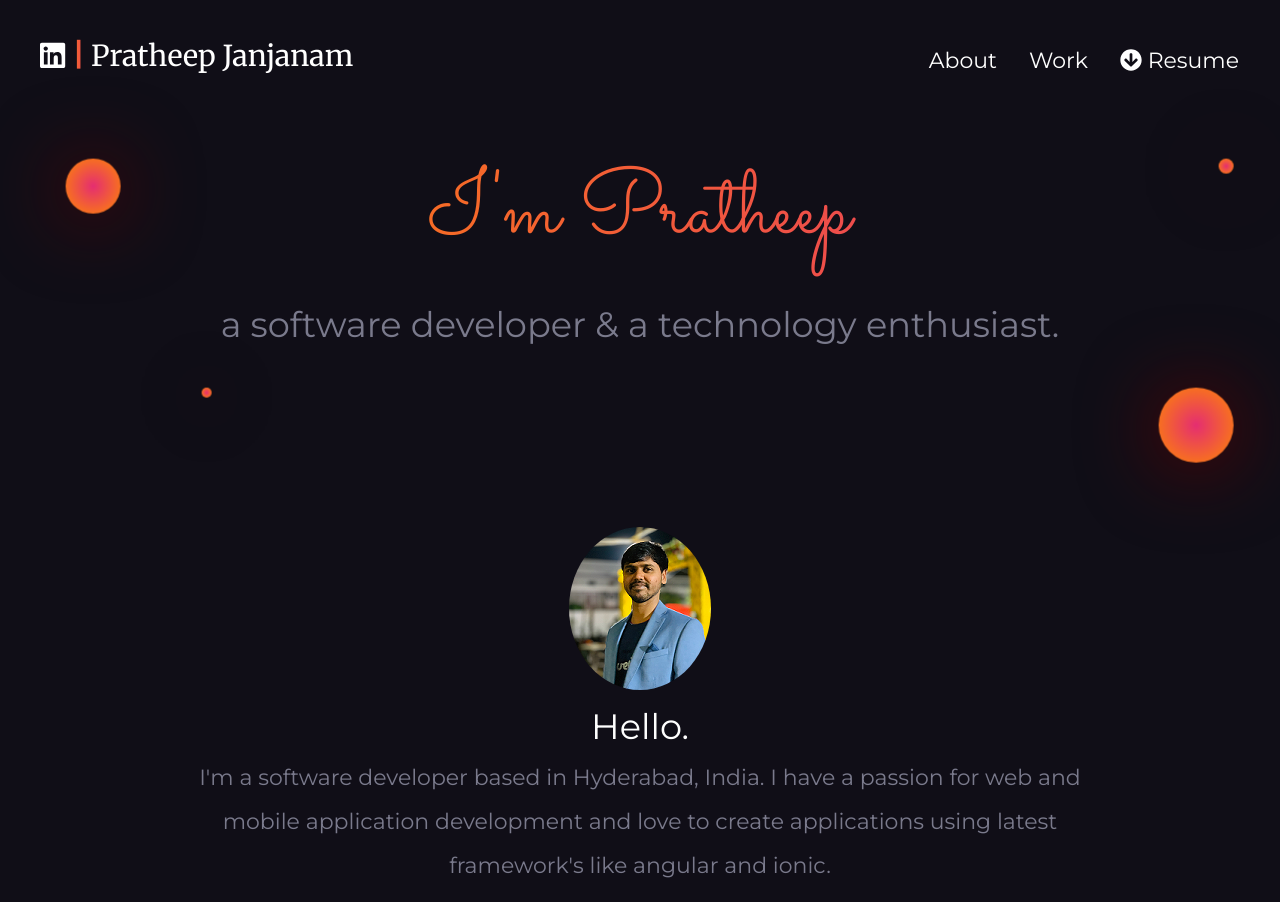
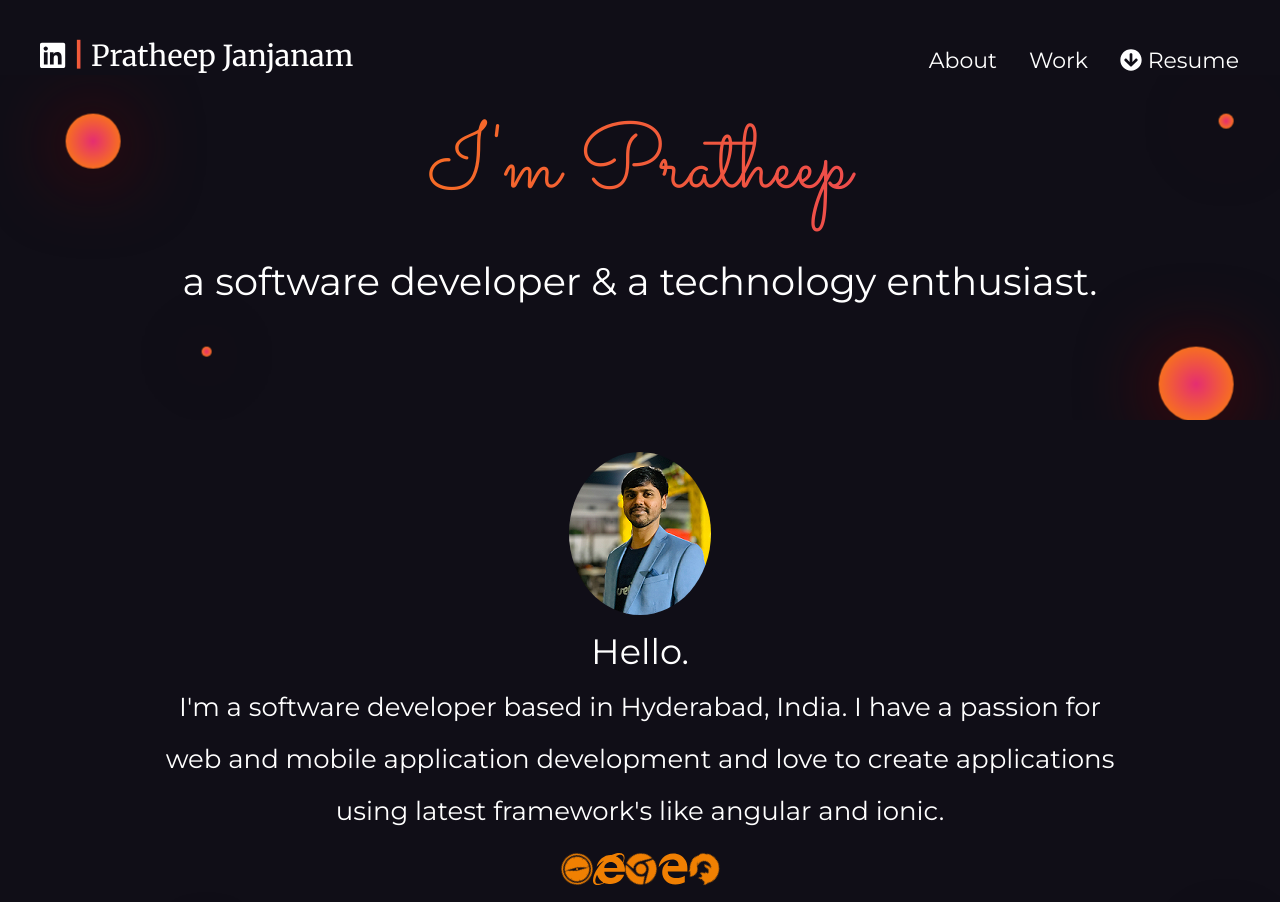
Before and after one commit to pratheep138/pratheep_my_site, an Angular app: page /home in a window 1280 px wide. Shown: the top 902 px of the page. Built offline with nearby package versions, Linux system fonts and the light colour scheme.

Commit message:
font size and header position fixed

```diff
--- a/src/app/app.component.scss
+++ b/src/app/app.component.scss
@@ -2,10 +2,11 @@
     text-align: center;
     font-family: 'Merriweather', serif;
     .headder {
-        position: relative;
+        position: fixed;
         width: 100%;
         height: 75px;
         background: #100e17;
+        z-index: 1;
     }
     .profile-image {
         position: absolute;
--- a/src/app/home/components/home/home.component.scss
+++ b/src/app/home/components/home/home.component.scss
@@ -2,7 +2,7 @@
   .top-container {
     background-color: #100e17;
     position: relative;
-    padding-top: 50px;
+    padding-top: 80px;
     height: 520px;
     background: #100e17;
   }
@@ -58,10 +58,10 @@
   }
 
   h2 {
-    font-size: 2.2em;
+    font-size: 2.4em;
     font-family: 'Montserrat', sans-serif;
     font-weight: normal;
-    color: #7a7a8c;
+    color: #ffffff;
 
   }
 
@@ -128,9 +128,9 @@
   }
 
   p {
-    color: #7a7a8c;
+    color: #ffffff;
     @media only screen and (min-width: 768px){
-      font-size: 22px;
+      font-size: 26px;
     font-family: "Montserrat", sans-serif;
     }
   }
@@ -228,7 +228,6 @@
 
     height: 75px;
     width: 75px;
-    z-index: 1;
   }
 
   .c-one-two {
--- a/src/app/work/components/work/work.component.scss
+++ b/src/app/work/components/work/work.component.scss
@@ -137,7 +137,7 @@
       }
 
       p {
-        color: #7a7a8c;
+        color: #ffffff;
         @media only screen and (min-width: 768px){
           font-size: 22px;
         font-family: "Montserrat", sans-serif;
@@ -266,7 +266,6 @@
 
         height: 75px;
         width: 75px;
-        z-index: 1;
       }
 
       .c-one-two {
```
